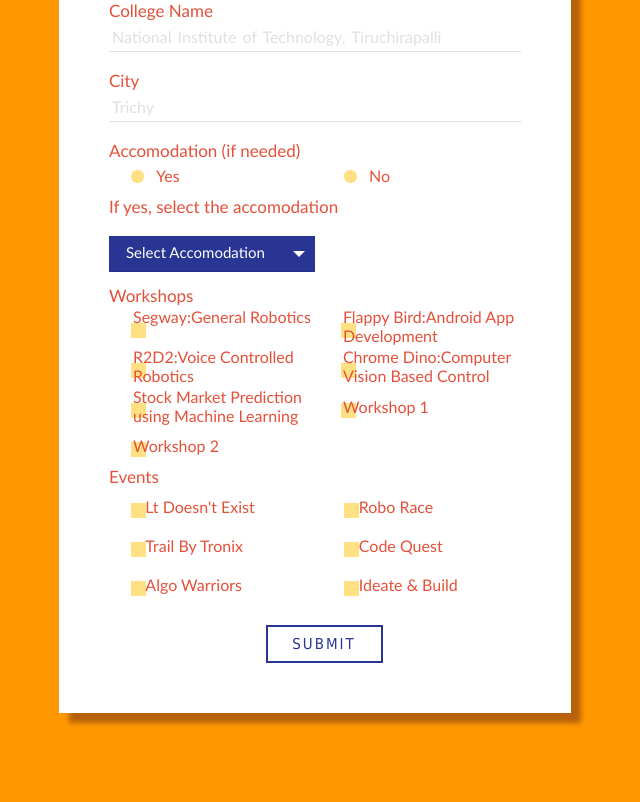
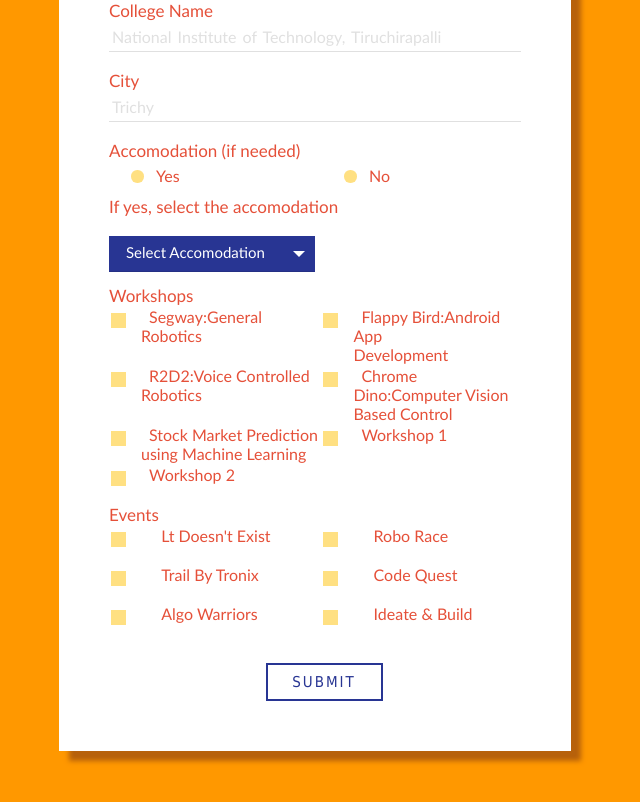
Before and after one commit to akshata2008/Registration-Form-Firebase-Database, a plain HTML site: page index.html in a window 1280 px wide. Shown: the part 840-1642 px from the top of the page, without its empty margins (325-965 px from the left). Drawn offline with Linux system fonts and the light colour scheme; files whose address does not match are found by name.

Commit message:
Update style.css

```diff
--- a/style.css
+++ b/style.css
@@ -81,20 +81,24 @@ table{
   width: 100%;
 }
 td{
-  text-align:left;
+  /*text-align:left;*/
   color: #e55039;
   padding: 0;
+  vertical-align: top;
+  /*border: 1px solid blue;*/
 }
 /*CHECKBOX PROPERTIES*/
-.checkbox_container{
+.checkbox_container{/* the checkbox text*/
     position: relative;
     cursor: pointer;
-    font-size: 16px;
     -webkit-user-select: none;
     -moz-user-select: none;
     -ms-user-select: none;
     user-select: none;
     margin:0;
+
+    font-size: 16px;
+    padding-left: 8px;
 }
 /*hide the original checkbox*/
 .checkbox_container input {
@@ -103,11 +107,12 @@ td{
 }
 .checkmark{  /*span tag acting like the new checkbox*/
     position: absolute;
-    top: 9px;
-    left: 20px;
+    top: 0px;
+    /*left: 5px;*/
     height: 15px;
     width: 15px;
     background-color:#FFE082;
+    padding-right: 5px;
 }
 .checkbox_container:hover input ~ .checkmark {
     background-color: #FFB74D;
```
